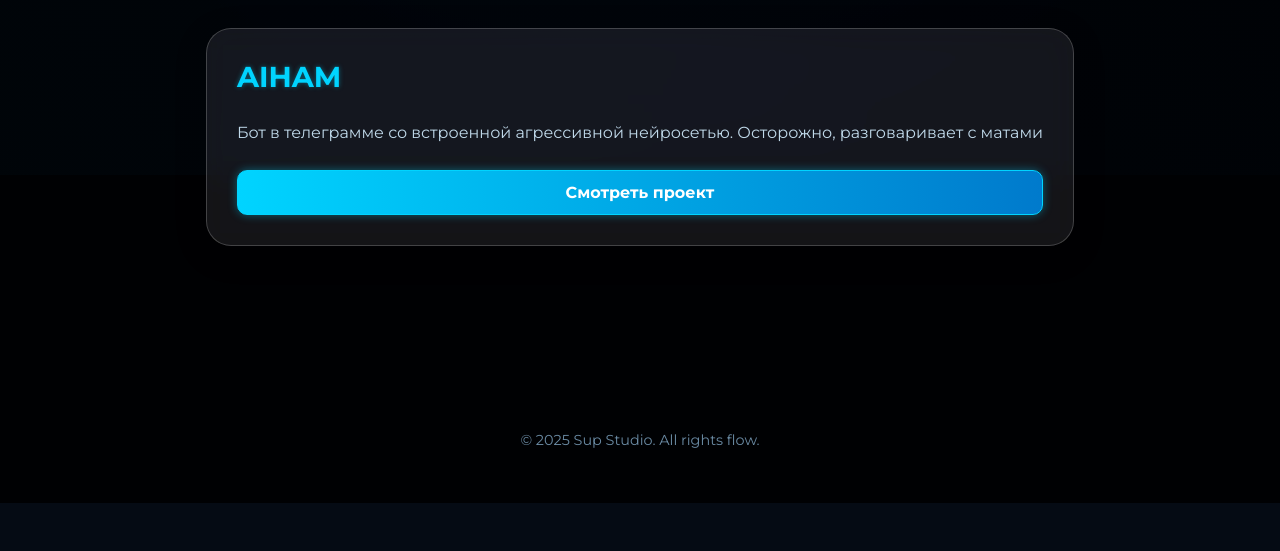
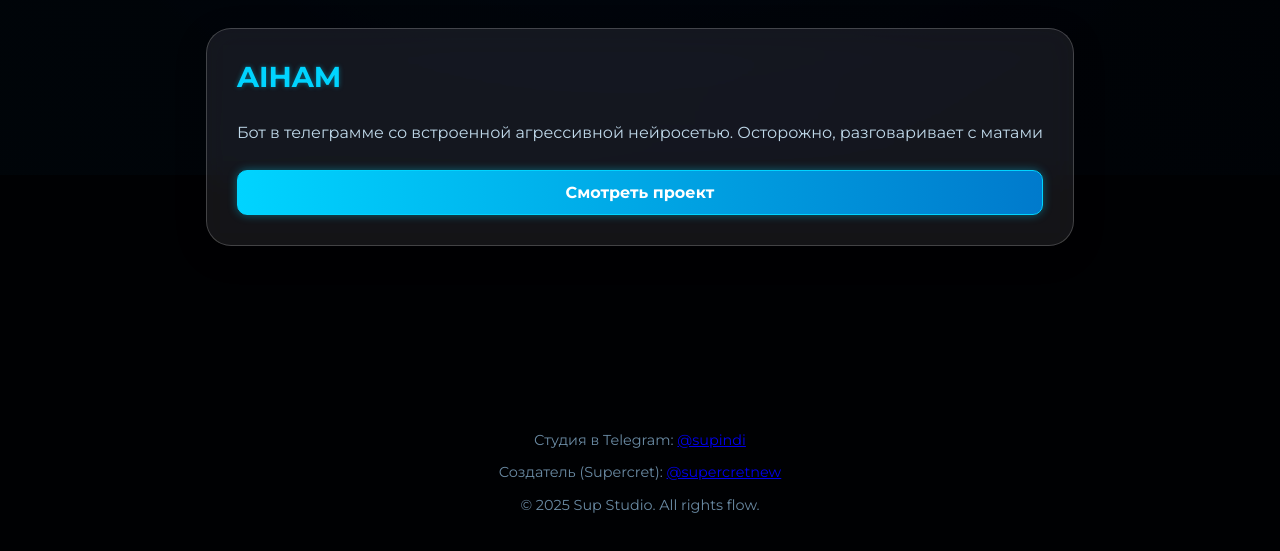
Before and after one commit to supercretnew/supstudio, a plain HTML site: page index.html in a window 1280 px wide. Shown: the part 625-1176 px from the top of the page. Before the commit the page ends 1128 px from the top, so only its background shows below. Drawn offline with Linux system fonts and the light colour scheme.

Commit message:
Update index.html

```diff
--- a/index.html
+++ b/index.html
@@ -25,6 +25,8 @@
     </main>
 
     <footer>
+        <p>Студия в Telegram: <a href="https://t.me/supindi" target="_blank" class="footer-link">@supindi</a></p>
+        <p>Создатель (Supercret): <a href="https://t.me/supercretnew" target="_blank" class="footer-link">@supercretnew</a></p>
         <p>&copy; 2025 Sup Studio. All rights flow.</p>
     </footer>
 
```
